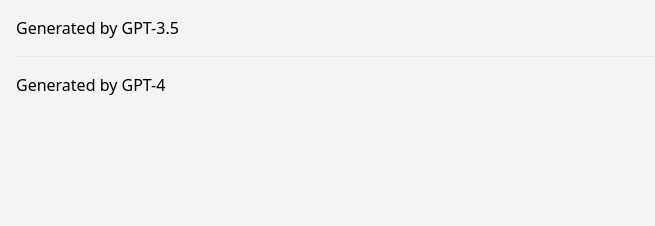
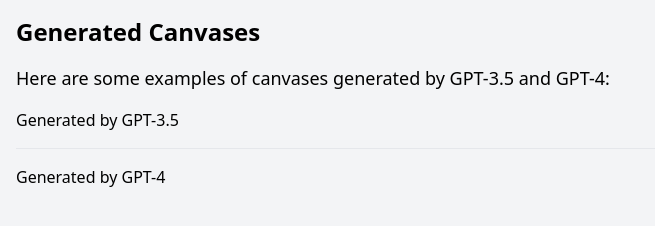
Before and after one commit to Tindell/canvasser, a website: page public/index.html in a window 1280 px wide. Shown: the whole page, without its empty margins (0-655 px from the left). Drawn offline with nearby package versions, Linux system fonts and the light colour scheme; no server answers.

Commit message:
Add headings and examples of generated canvases to index.html and remove console.log from server.js.

```diff
--- a/public/index.html
+++ b/public/index.html
@@ -10,12 +10,15 @@
 
 <body class="bg-gray-100">
     <div class="container mx-auto p-4">
-        <h2>Generated by GPT-3.5</h2>
+        <h1 class="text-2xl font-bold mb-4">Generated Canvases</h1>
+        <h2 class="text-lg font-medium mb-4">Here are some examples of canvases generated by GPT-3.5 and GPT-4:</h2>
+
+        <h3>Generated by GPT-3.5</h2>
         <div id="canvas-container-1" class="grid grid-cols-2 gap-4">
             <!-- Canvas elements and script tags will be inserted here -->
         </div>
         <hr class="my-4">
-        <h2>Generated by GPT-4</h2>
+        <h3>Generated by GPT-4</h2>
         <div id="canvas-container-2" class="grid grid-cols-2 gap-4">
             <!-- Canvas elements and script tags will be inserted here -->
         </div>
--- a/server.js
+++ b/server.js
@@ -18,7 +18,6 @@
 
 // Serve canvases from the first directory
 app.get('/load-canvases-1', (req, res) => {
-  console.log("hello");
   const scriptFolderPath = path.join(__dirname, 'scripts-1');
   readAndSendCanvasScripts(scriptFolderPath, res);
 });
```
